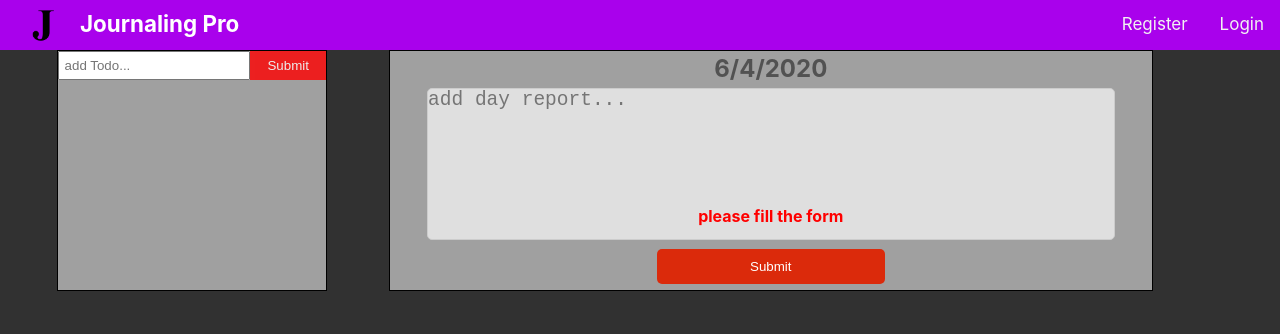
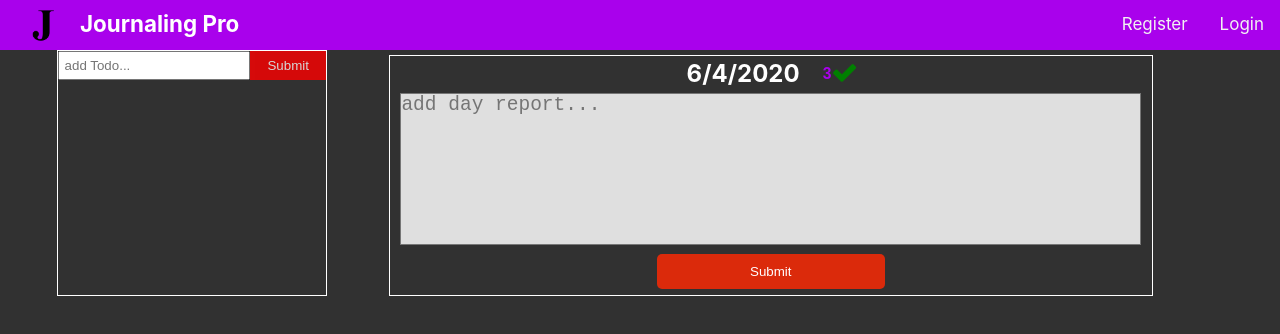
Before and after one commit to akiosTerr/Journaling-Pro, a React (Create React App) app: page / in a window 1280 px wide. Shown: the top 334 px of the page. Built offline with nearby package versions, Linux system fonts and the light colour scheme; no server answers.

Commit message:
restyle addreport and todoApp components
added embedded tasks button on addReport

```diff
--- a/src/components/addReport.js
+++ b/src/components/addReport.js
@@ -30,14 +30,24 @@ export default class AddReport extends Component {
 	render() {
 		return (
 			<form onSubmit={this.onSubmit} className='addReportForm grid-item'>
-				<p id='date-p'>{this.props.date}</p>
-				<div className='emptNotifier'>
-					<p
-						ref={(emptNotifier) => {
-							this.emptyNotifier = emptNotifier;
+				<div className='addReportHeader'>
+					<p id='date-p'>{this.props.date}</p>
+					<button
+						className='taskEmbedBtn'
+						onClick={() => {
+							console.log('click');
 						}}>
-						please fill the form
-					</p>
+						<h3>3</h3>
+						<i className=' fa fa-check'></i>
+					</button>
+				</div>
+
+				<div
+					ref={(emptNotifier) => {
+						this.emptyNotifier = emptNotifier;
+					}}
+					className='emptNotifier'>
+					<p>please fill the form</p>
 				</div>
 				<textarea
 					onChange={this.onChange}
--- a/src/components/style/authForm.css
+++ b/src/components/style/authForm.css
@@ -16,6 +16,7 @@
 }
 
 .fieldBlock {
+	margin-bottom: 30px;
 }
 
 .label {
@@ -25,12 +26,10 @@
 .item {
 	width: 90%;
 	padding: 5px 0px;
-	margin-bottom: 30px;
 }
 
 .fieldBlock p {
     font-weight: 200;
-    position: absolute;
 }
 .empty {
    outline: solid red 1px;
--- a/src/components/style/journalApp.css
+++ b/src/components/style/journalApp.css
@@ -46,13 +46,8 @@ body {
 	border: none;
 }
 
-#deletebtn:hover {
+#deletebtn:hover, #editbtn:hover {
 	opacity: 1;
-	background-color: rgb(65, 65, 65);
-}
-#editbtn:hover {
-	opacity: 1;
-	background-color: rgb(65, 65, 65);
 }
 
 .reportItem {
@@ -78,13 +73,33 @@ body {
 #report-text {
 	background: rgb(223, 223, 223);
 	color: rgb(0, 0, 0);
-	width: 90%;
+	width: 97%;
 	font-size: 1.5em;
 	margin: 2px auto;
 	line-height: 1.2em;
 	resize: none;
-	border: 1px solid #ccc;
-	border-radius: 5px;
+}
+
+.taskEmbedBtn {
+	display: flex;
+	flex-direction: row;
+	align-items: center;
+	margin-left: 20px;
+	background: inherit;
+	border: none;
+	cursor: pointer;
+}
+
+.taskEmbedBtn:focus {
+	outline: none;
+}
+.taskEmbedBtn i{
+	color: green;
+	font-size: 2em;
+}
+
+.taskEmbedBtn h3{
+	color: rgb(169, 1, 236);
 }
 
 .smallTextArea {
@@ -96,7 +111,7 @@ body {
 }
 
 #date-p {
-	color: rgb(82, 82, 82);
+	color: rgb(255, 255, 255);
 	font-size: 1.5em;
 	font-weight: bold;
 	text-align: center;
@@ -104,7 +119,7 @@ body {
 }
 
 .emptNotifier {
-	display: block;
+	display: none;
 	position: relative;
 }
 
@@ -117,8 +132,6 @@ body {
 	position: absolute;
 	transform: translate(-50%, -50%)
 }
-
-
 
 #subbtn {
 	background-color: rgb(219, 42, 11);
@@ -147,13 +160,20 @@ body {
 }
 
 .addReportForm {
+	margin-top: 5px;
 	display: flex;
 	flex-direction: column;
-	border: 1px solid rgb(0, 0, 0);
-	background-color: #a0a0a0;
+	background-color:inherit;
+	border: 1px white solid;
 	justify-self: left;
 	width: 85%;
 	grid-area: addrep;
+}
+
+.addReportHeader {
+	display: flex;
+	flex-direction: row;
+	margin: 0px auto;
 }
 
 .gridCap {
--- a/src/components/style/todoApp.css
+++ b/src/components/style/todoApp.css
@@ -28,7 +28,8 @@
 }
 
 .todoFlex {
-	background: #a0a0a0;
+	background: inherit;
+	border: 1px solid white;
 	display: flex;
 	flex-direction: column;
 	flex-wrap: nowrap;
@@ -37,10 +38,10 @@
 .todoItem {
 	display: grid;
 	grid-template-columns: 10% 80% 10%;
-	border: 1px black solid;
-	background: #fff;
+	border: 1px solid white;
+	background: inherit;
 	font-weight: 500;
-	color: #000;
+	color: white;
 	width: 90%;
 	padding: 3px;
 	margin: 5px auto;
--- a/src/pages/Register.js
+++ b/src/pages/Register.js
@@ -60,7 +60,7 @@ const Login = () => {
 						name='username'
 						type='text'
 						placeholder=' john doe'></input>
-					{/* <p style={{ color: 'red' }}>error: field empty</p> */}
+					<p style={{ color: 'red' }}>error: field empty</p>
 				</div>
 				<div className='fieldBlock'>
 					<label className='label' htmlFor='email'>
```
